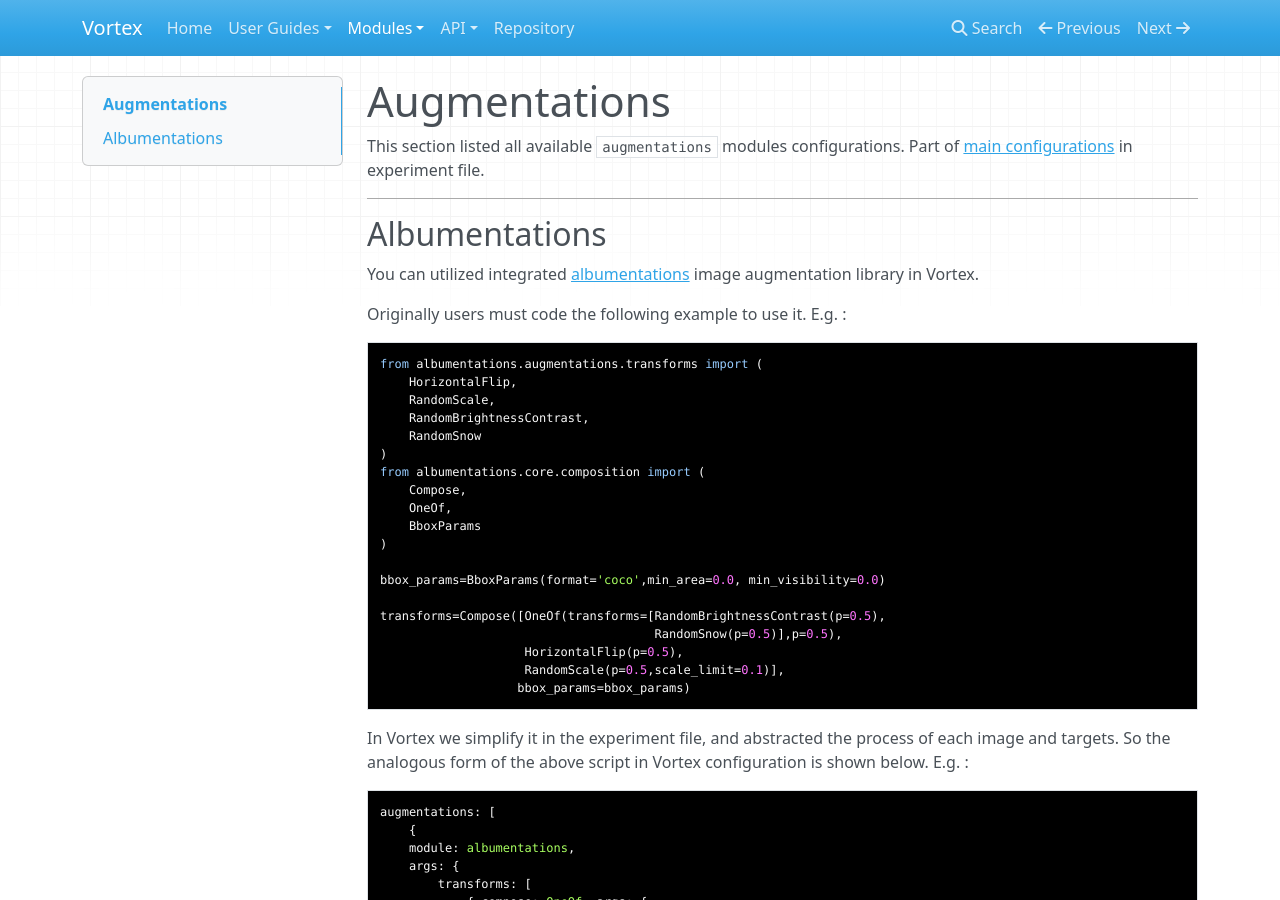
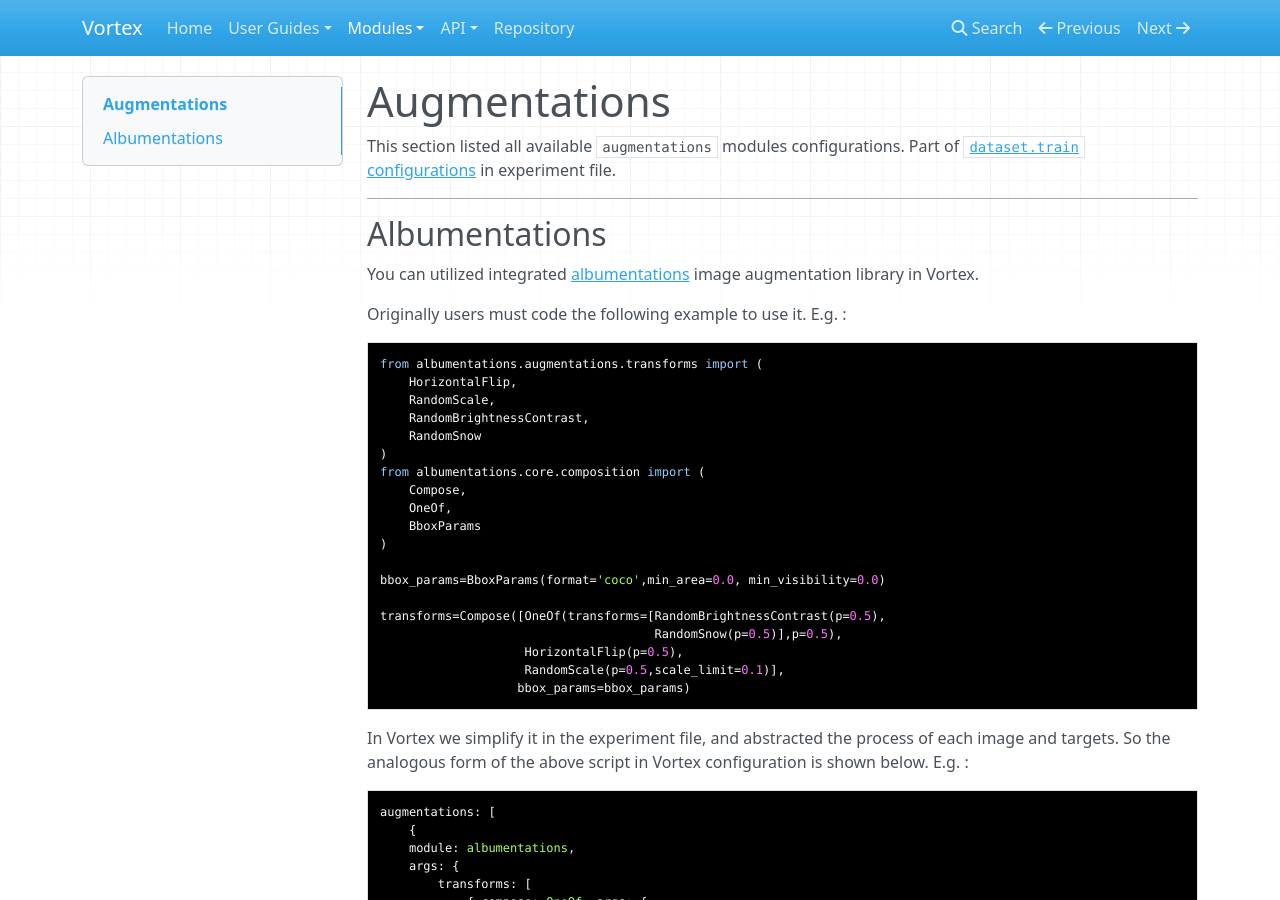
Before and after one commit to nodefluxio/vortex, an MkDocs documentation site: the page built from docs/modules/augmentation.md, in a window 1280 px wide and 900 px high. Built offline with MkDocs 1.6.1, drawn with Linux system fonts in a browser that asks for light colours; nearby versions of some CDN libraries; a script that is not in the unit is left out.

Commit message:
revert augmentations docs

```diff
--- a/docs/modules/augmentation.md
+++ b/docs/modules/augmentation.md
@@ -1,6 +1,6 @@
 # Augmentations
 
-This section listed all available `augmentations` modules configurations. Part of [main configurations](../user-guides/experiment_file_config.md#dataset) in experiment file.
+This section listed all available `augmentations` modules configurations. Part of [`dataset.train` configurations](../user-guides/experiment_file_config.md#dataset) in experiment file.
 
 ---
 
```
